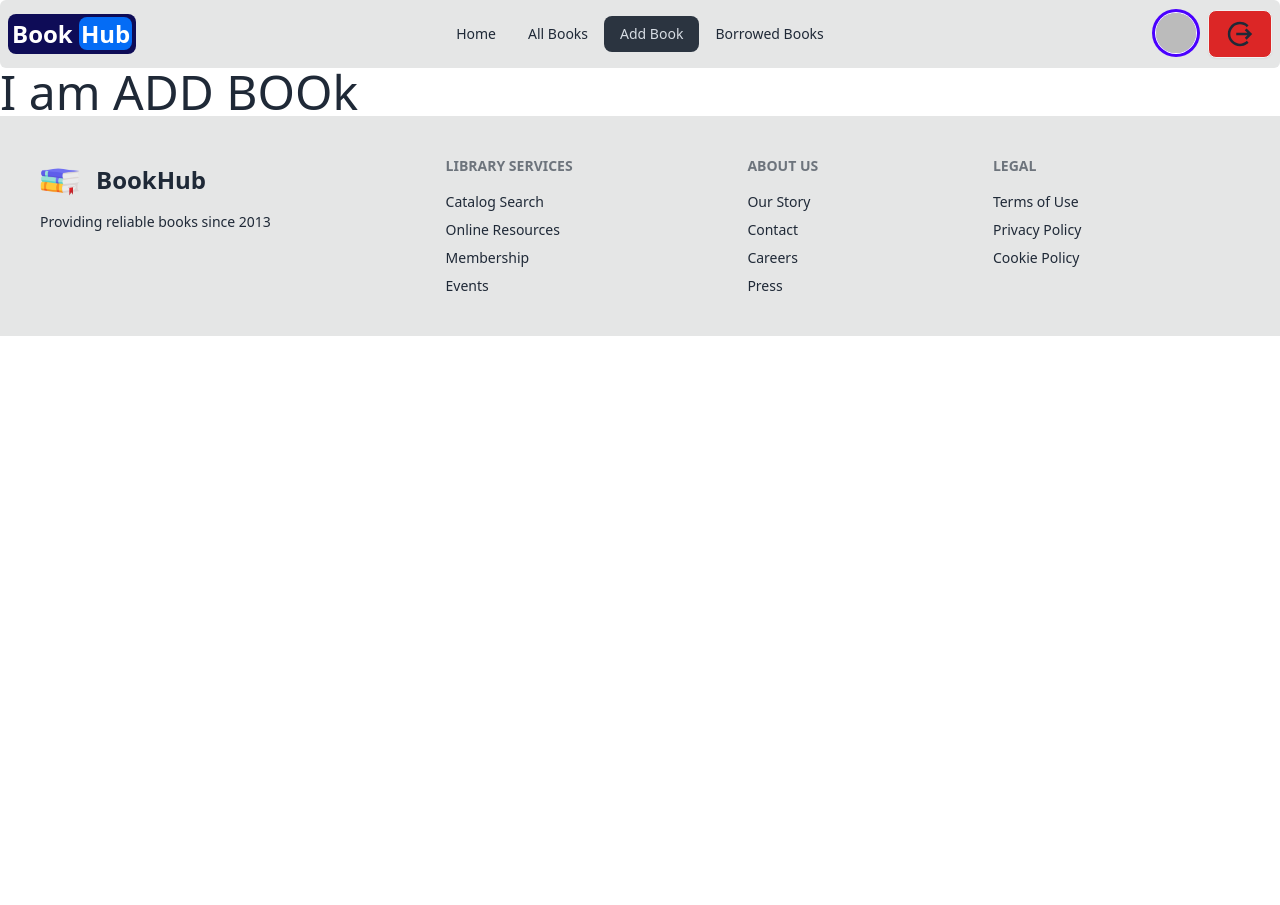
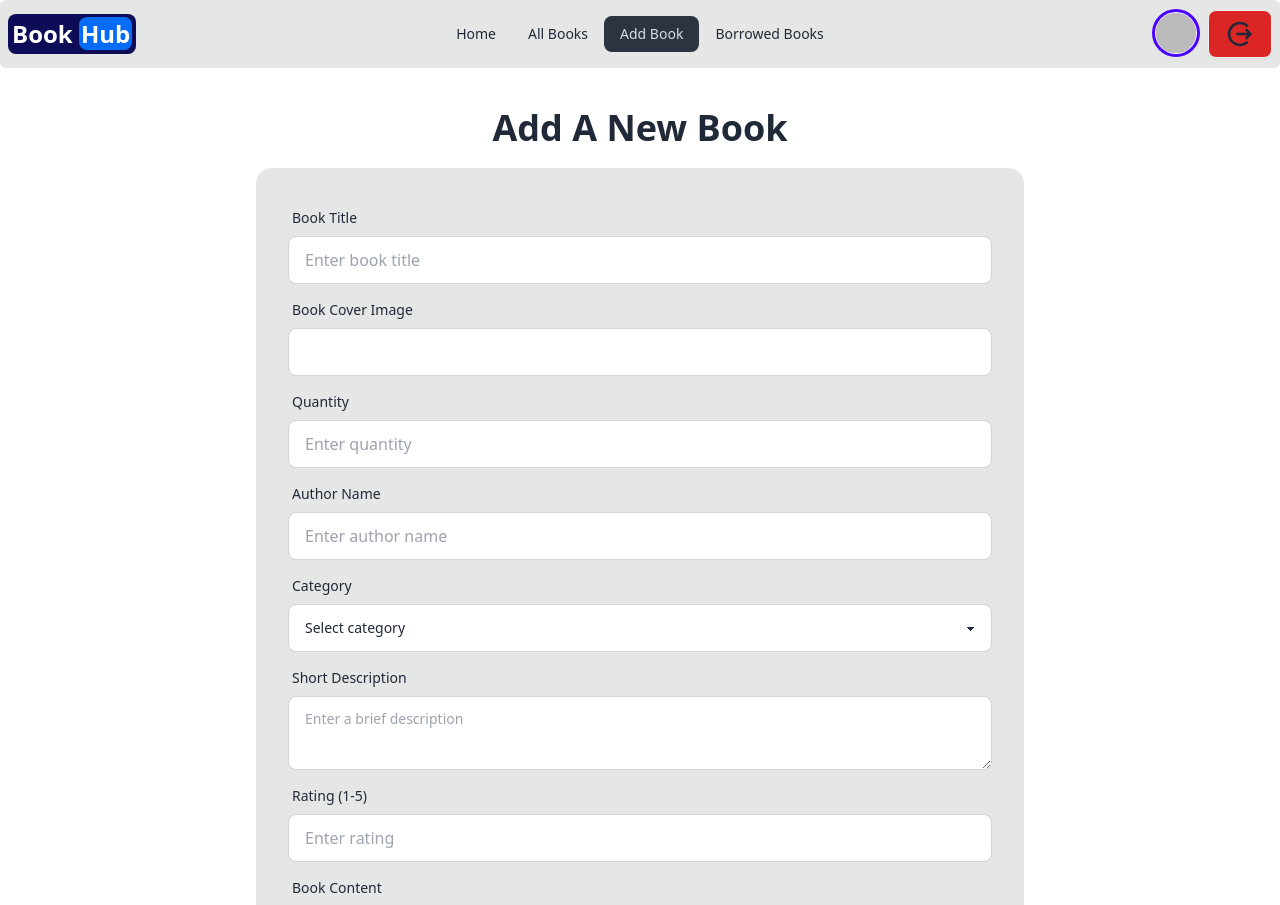
Before and after one commit to yeasinrahman26/BookHub-client, a React (Vite) app: page /addBook in a window 1280 px wide. Shown: the top 905 px of the page. Before the commit the page ends 800 px from the top, so only its background shows below. Built offline with nearby package versions, Linux system fonts and the light colour scheme; no server answers; sample sign-in values are in the browser's storage.

Commit message:
add a book done

```diff
--- a/src/Pages/AddBook/AddBook.jsx
+++ b/src/Pages/AddBook/AddBook.jsx
@@ -1,13 +1,168 @@
 import { Helmet } from "react-helmet-async";
-
+import Swal from "sweetalert2";
 
 const AddBook = () => {
+  const handleAddBook = (e) => {
+    e.preventDefault();
+    const form=e.target
+    const formData = new FormData(e.target);
+    const initialData = Object.fromEntries(formData.entries());
+    console.log(initialData);
+
+    fetch('http://localhost:5000/books', {
+      method: "POST",
+      headers: {
+        "content-type": "application/json",
+      },
+      body: JSON.stringify(initialData),
+    })
+      .then((res) => res.json())
+      .then((data) => {
+        console.log(data);
+        if (data.insertedId) {
+          Swal.fire({
+            position: "top-center",
+            icon: "success",
+            title: "Book Added",
+            showConfirmButton: false,
+            timer: 1500,
+          });
+
+        }
+      });
+      form.reset()
+
+  };
+
   return (
     <div>
       <Helmet>
         <title>BookHub || Add Book</title>
       </Helmet>
-        <h2 className="text-5xl">I am ADD BOOk</h2>
+      <div className="mx-10 my-10">
+        <h2 className="text-4xl mb-5 text-center font-bold">Add A New Book</h2>
+        <form
+          onSubmit={handleAddBook}
+          className="bg-base-300 max-w-3xl mx-auto rounded-2xl card-body"
+        >
+          {/* Book Title */}
+          <div className="form-control">
+            <label className="label">
+              <span className="label-text">Book Title</span>
+            </label>
+            <input
+              type="text"
+              name="title"
+              placeholder="Enter book title"
+              className="input input-bordered"
+              required
+            />
+          </div>
+          {/* Image Upload */}
+          <div className="form-control">
+            <label className="label">
+              <span className="label-text">Book Cover Image</span>
+            </label>
+            <input
+              type="url"
+              name="image"
+              accept="image/*"
+              className="input input-bordered"
+              required
+            />
+          </div>
+
+          {/* Quantity */}
+          <div className="form-control">
+            <label className="label">
+              <span className="label-text">Quantity</span>
+            </label>
+            <input
+              type="number"
+              name="quantity"
+              placeholder="Enter quantity"
+              className="input input-bordered"
+              min="0"
+              required
+            />
+          </div>
+
+          {/* Author Name */}
+          <div className="form-control">
+            <label className="label">
+              <span className="label-text">Author Name</span>
+            </label>
+            <input
+              type="text"
+              name="author_name"
+              placeholder="Enter author name"
+              className="input input-bordered"
+              required
+            />
+          </div>
+
+          {/* Category */}
+          <div className="form-control">
+            <label className="label">
+              <span className="label-text">Category</span>
+            </label>
+            <select name="category" className="select select-bordered" required>
+              <option value="">Select category</option>
+              <option value="Novel">Novel</option>
+              <option value="Thriller">Thriller</option>
+              <option value="Drama">Drama</option>
+              <option value="Sci-Fi">Sci-Fi</option>
+            </select>
+          </div>
+
+          {/* Short Description */}
+          <div className="form-control">
+            <label className="label">
+              <span className="label-text">Short Description</span>
+            </label>
+            <textarea
+              name="short_description"
+              placeholder="Enter a brief description"
+              className="textarea textarea-bordered"
+              required
+            ></textarea>
+          </div>
+
+          {/* Rating */}
+          <div className="form-control">
+            <label className="label">
+              <span className="label-text">Rating (1-5)</span>
+            </label>
+            <input
+              type="number"
+              name="rating"
+              placeholder="Enter rating"
+              className="input input-bordered"
+              min="1"
+              max="5"
+              required
+            />
+          </div>
+
+          {/* Book Content */}
+          <div className="form-control">
+            <label className="label">
+              <span className="label-text">Book Content</span>
+            </label>
+            <textarea
+              name="book_content"
+              placeholder="Enter book content"
+              className="textarea textarea-bordered"
+              required
+            ></textarea>
+          </div>
+
+          {/* Submit Button */}
+          <div className="form-control mt-6">
+            <button className="btn btn-primary">Add Book</button>
+          </div>
+        </form>
+      </div>
     </div>
   );
 };
--- a/src/Pages/AllBook/AllBook.jsx
+++ /dev/null
@@ -1,15 +0,0 @@
-import { Helmet } from "react-helmet-async";
-
-
-const AllBook = () => {
-    return (
-      <div>
-        <Helmet>
-          <title>BookHub || All Book</title>
-        </Helmet>
-        <h1 className="text-5xl">I am All books</h1>
-      </div>
-    );
-};
-
-export default AllBook;
```
Also changed, not shown: src/Pages/AllBook/AllBookCard.jsx (added). Lines whose indentation alone changed are shown as unchanged.
